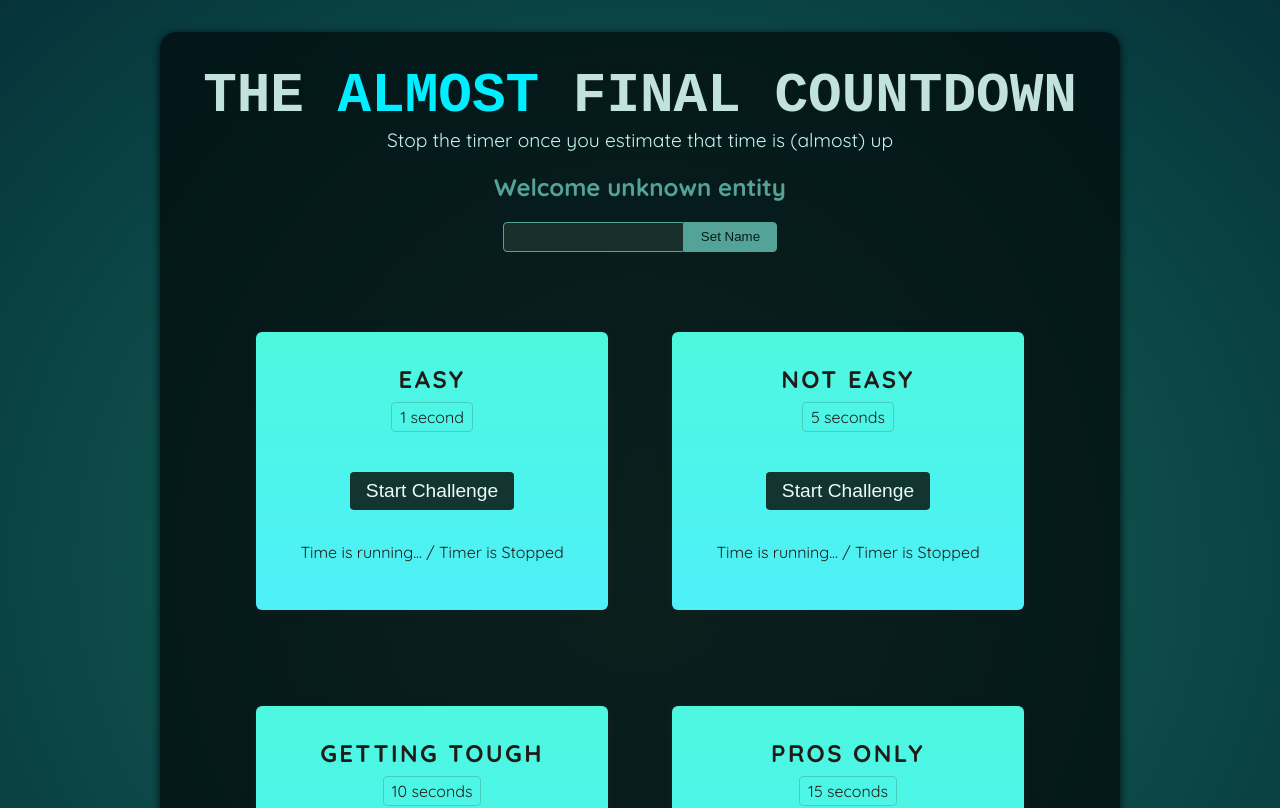
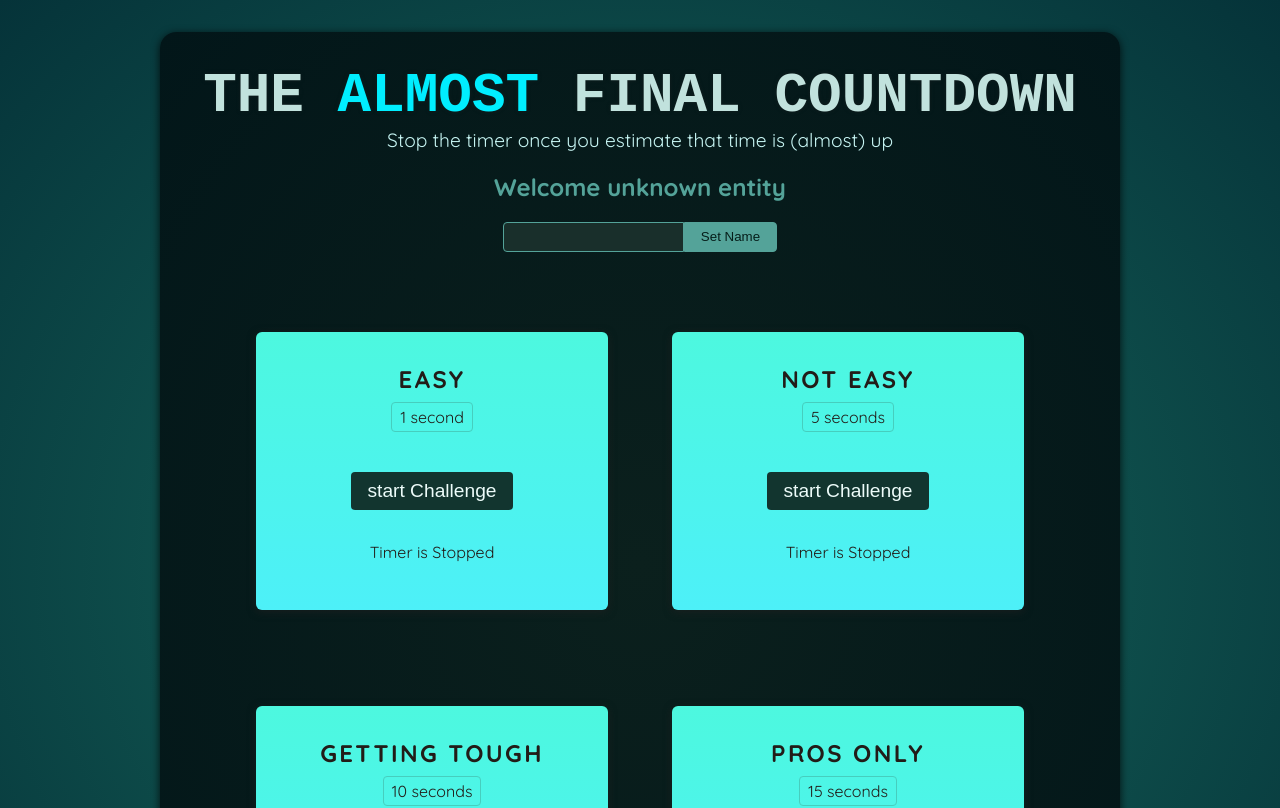
Before and after one commit to ImJaePang/reactSection8RefsPortals, a React (Vite) app: page / in a window 1280 px wide. Shown: the top 808 px of the page. Built offline with nearby package versions, Linux system fonts and the light colour scheme; a web font is replaced by a local one.

Commit message:
ref adjust at timer

```diff
--- a/src/components/TimerChallenge.jsx
+++ b/src/components/TimerChallenge.jsx
@@ -1,16 +1,43 @@
-export default function TimerChallenge({title, targetTime}){
-    return <section className="challenge">
+import { useState, useRef } from "react";
+
+export default function TimerChallenge({ title, targetTime }) {
+    const timer = useRef();
+
+    const [timerExpired, setTimerExpired] = useState(false);
+    const [timerStarted, setTimerStarted] = useState(false);
+
+    function handleStart() {
+        setTimerExpired(false);
+
+        timer.current = setTimeout(() => {
+            setTimerExpired(true);
+            setTimerStarted(false);
+        }, targetTime * 1000);
+
+        setTimerStarted(true);
+    }
+
+    function handleStop() {
+        clearTimeout(timer.current);
+        setTimerStarted(false);
+        setTimerExpired(false);
+    }
+
+    return (
+        <section className="challenge">
             <h2>{title}</h2>
+            {timerExpired && <p>You lost</p>}
             <p className="challenge-time">
-            {targetTime} second{targetTime > 1  ? "s" : ""}
+                {targetTime} second{targetTime > 1 ? "s" : ""}
             </p>
             <p>
-            <button>
-                Start Challenge
+                <button onClick={timerStarted ? handleStop : handleStart}>
+                    {timerStarted ? "Stop" : "start"} Challenge
                 </button>
             </p>
-        <p className="">
-            Time is running... / Timer is Stopped
+            <p className={timerStarted ? "active" : undefined}>
+                {timerStarted ? "Time is running..." : "Timer is Stopped"}
             </p>
         </section>
+    );
 }
```
Lines whose indentation alone changed are shown as unchanged.
